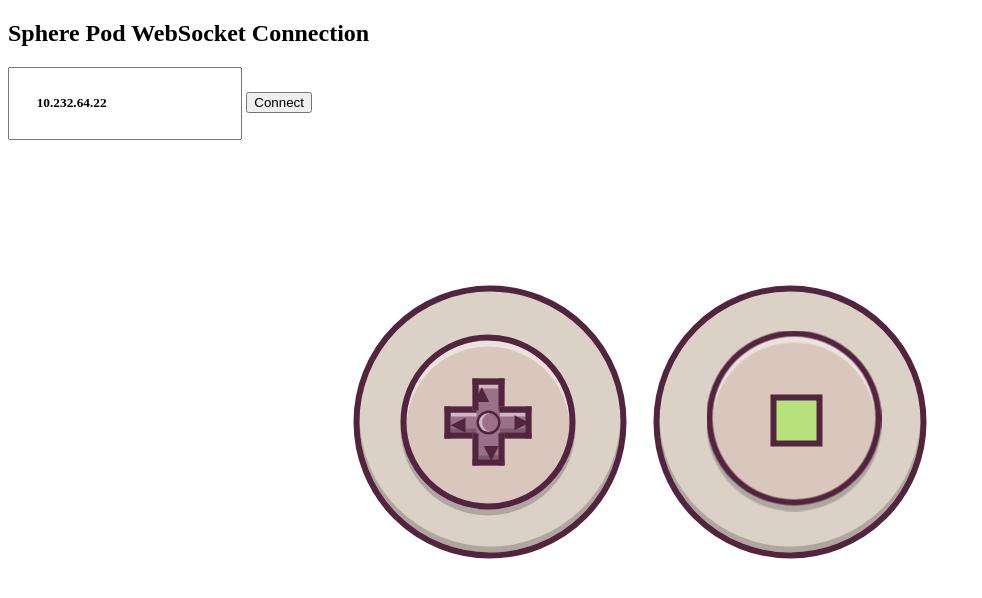
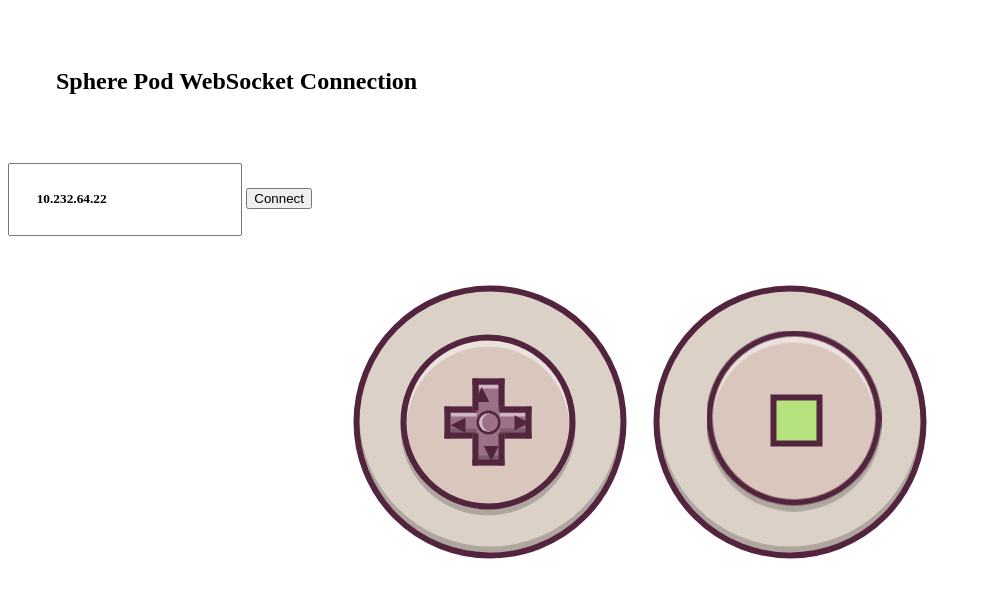
Before and after one commit to NathanBarquira/JavaScriptPagesTest, a website built with webpack: page index.html in a window 1280 px wide. Shown: the top 598 px of the page, without its empty margins (0-982 px from the left). Built offline with nearby package versions, Linux system fonts and the light colour scheme; a web font is replaced by a local one.

Commit message:
Update index.html

```diff
--- a/index.html
+++ b/index.html
@@ -396,9 +396,9 @@ z-index: 1;
 
 
 h1{
-    /* padding: 2em;
+    padding: 2em;
   font-family: 'DroidSerif';
-  font-weight:bold; */
+  font-weight:bold;
 }
 
 /* button{
```
